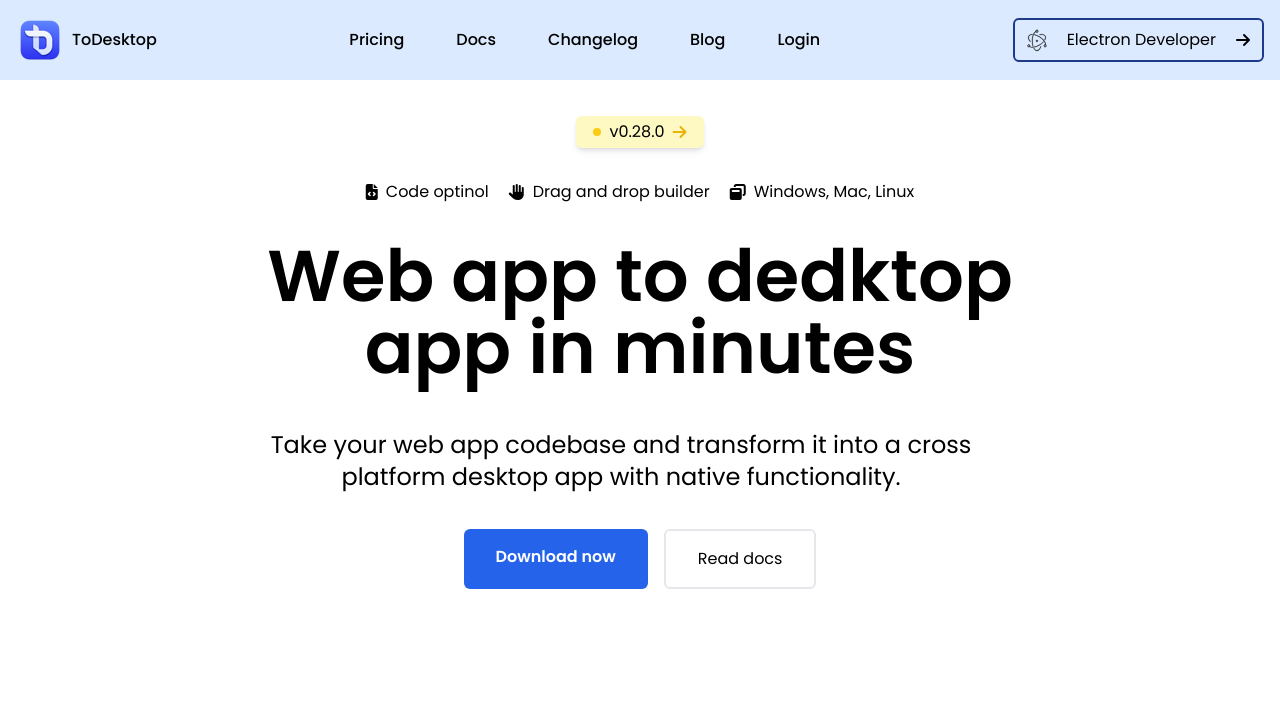
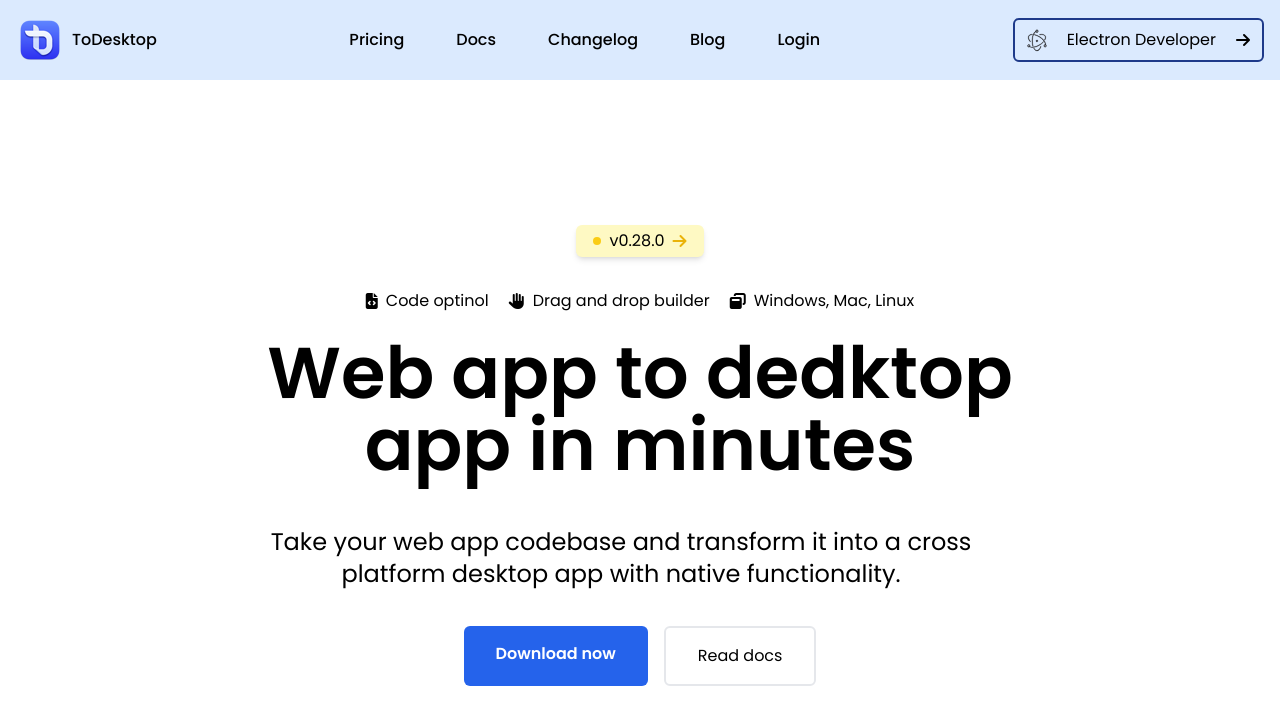
Before and after one commit to rajyadav63/ToDesktop, a React (Vite) app: page / in a window 1280 px wide. Shown: the top 724 px of the page. Built offline with nearby package versions, Linux system fonts and the light colour scheme.

Commit message:
Hero updated

```diff
--- a/src/components/Hero.jsx
+++ b/src/components/Hero.jsx
@@ -2,7 +2,7 @@ import React from 'react'
 
 const Hero = () => {
     return (
-        <div className='px-5 mt-9 flex flex-col justify-center items-start sm:items-center'>
+        <div className='h-screen px-5 flex flex-col justify-center items-start sm:items-center'>
             <div className='py-1 w-32 bg-yellow-100 flex justify-center items-center gap-2 text-center rounded-md shadow-md mb-8 hover:cursor-pointer hover:translate-x-1  transition-all duration-1000 hover:border-yellow-800'>
                 <p className='bg-yellow-400 h-2 w-2 rounded-full'></p>
                 <p>v0.28.0</p>
@@ -23,10 +23,10 @@ const Hero = () => {
                 </div>
             </div>
             <div className='mb-5 sm:max-w-[900px] sm:text-center'>
-                <h1 className='text-5xl md:text-7xl sm:text-6xl font-semibold mt-8 mb-6 sm:mb-[45px] sm:mt-9 '>Web app to dedktop app in minutes</h1>
+                <h1 className='text-5xl md:text-7xl sm:text-6xl font-semibold mt-2 mb-6 sm:mb-[45px] sm:mt-6 '>Web app to dedktop app in minutes</h1>
                 <p className='sm:max-w-[790px]  text-2xl font-normal  mt-4 sm:mt-9 mb-4 sm:text-center sm:ml-9 '>Take your web app codebase and transform it into a cross platform desktop app with native functionality.</p>
             </div>
-            <div className='flex justify-center gap-4 flex-col md:flex-row w-full'>
+            <div className='flex justify-center gap-4 flex-col md:flex-row w-full mb-[50px]'>
                 <a className='bg-blue-600 px-8 py-4 text-white text-center font-semibold rounded-md' href="#">
                     <p>Download now</p>
                 </a>
```
